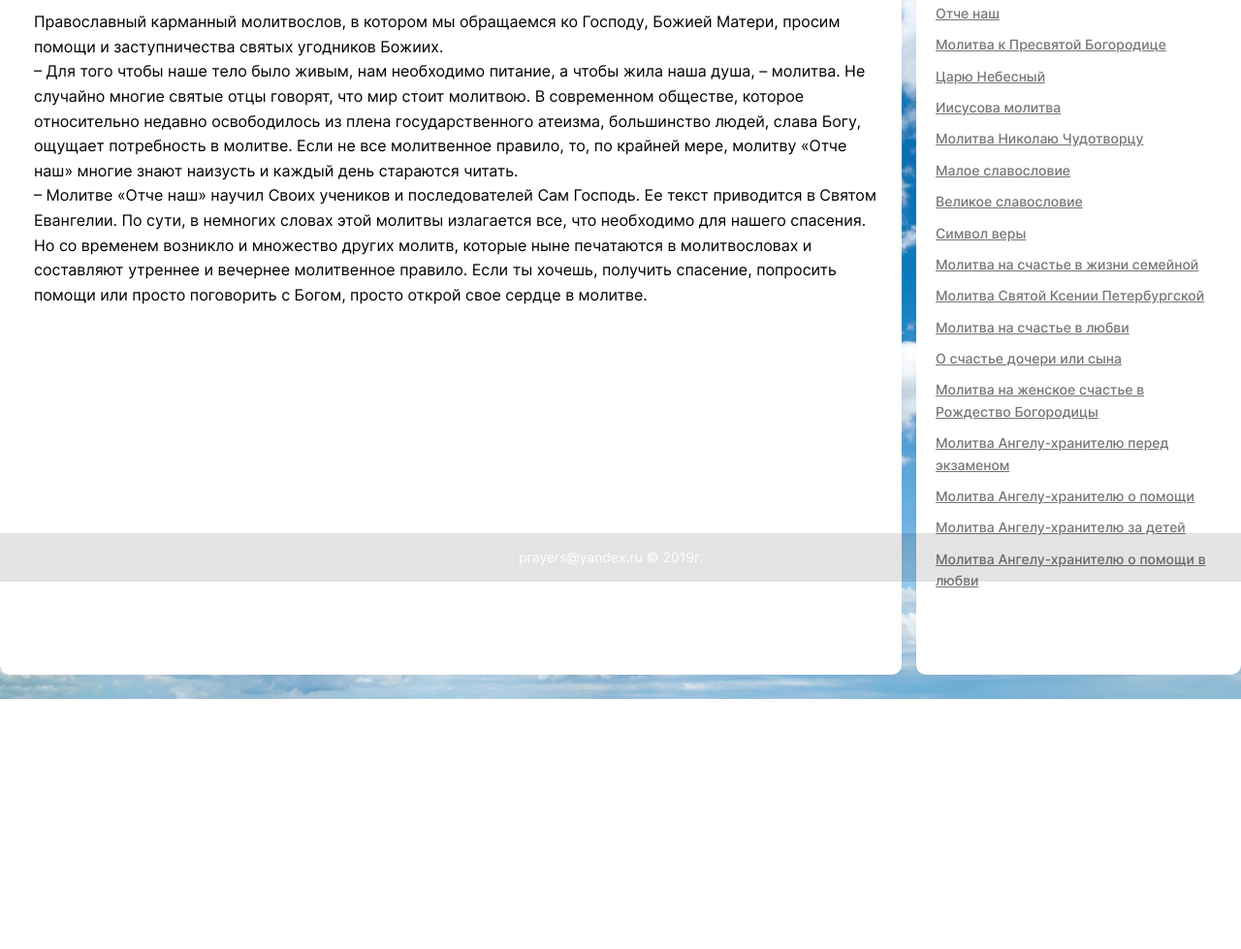
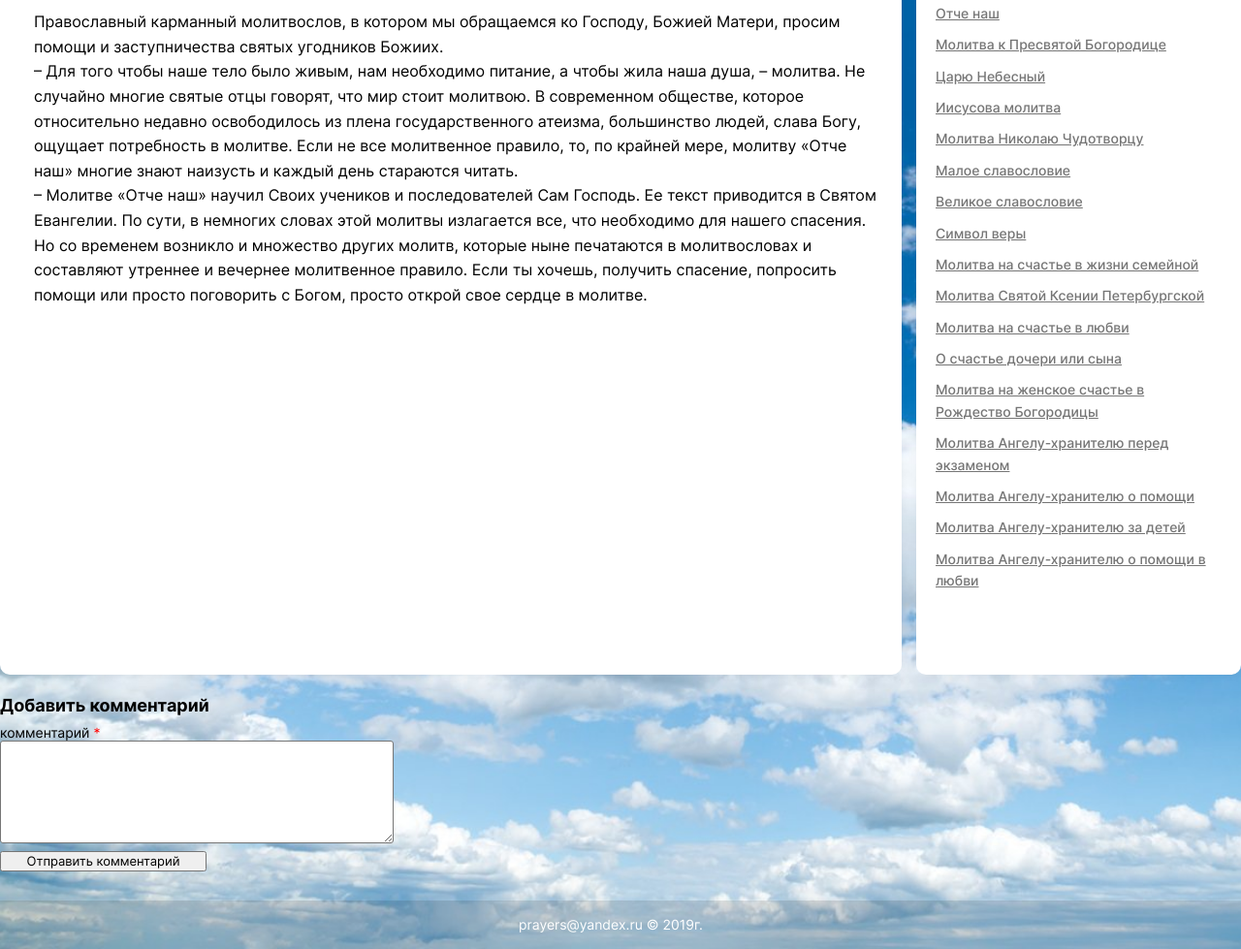
Before and after one commit to Dimahim/prayers, a plain HTML site: page pages-html/index.html in a window 1280 px wide. Shown: the part 200-1179 px from the top of the page at 97% size. Before the commit the page ends 921 px from the top, so only its background shows below. Drawn offline with Linux system fonts and the light colour scheme.

Commit message:
проект

```diff
--- a/blocks/footer/footer.css
+++ b/blocks/footer/footer.css
@@ -6,7 +6,6 @@
   align-items: center;
   height: 50px;
   background-color: rgb(0 0 0 / 11%);
-  position: fixed;
   left: 0;
   bottom: 0;
 }
--- a/blocks/page/page.css
+++ b/blocks/page/page.css
@@ -12,13 +12,19 @@
   text-rendering: optimizeLegibility;
   background-image: url(../../images/cloud.jpg);
   background-repeat: no-repeat;
-  background-size: 100% 100%;
+  background-size: cover;
   padding-top: 15px;
   min-height: 100vh;
 }
 
-@media screen and (max-width: 768px) {
+/* @media screen and (max-width: 768px) {
   .page {
     background-size: auto;
   }
 }
+
+@media screen and (max-width: 420px) {
+  .page {
+    background-size: cover;
+  }
+} */
--- /dev/null
+++ b/blocks/textarea/__comment/textarea__comment.css
@@ -0,0 +1,9 @@
+.textarea__comment {
+  border-radius: 3px;
+  max-width: 400px;
+  height: 100px;
+}
+
+label {
+  font-size: 14px;
+}
--- /dev/null
+++ b/blocks/textarea/__container/textarea__container.css
@@ -0,0 +1,5 @@
+.textarea__container {
+  display: flex;
+  flex-direction: column;
+  justify-content: flex-start;
+}
--- /dev/null
+++ b/blocks/textarea/__span/textarea__span.css
@@ -0,0 +1,3 @@
+.textarea__span {
+  color: red;
+}
--- /dev/null
+++ b/blocks/textarea/__submit/textarea__submit.css
@@ -0,0 +1,5 @@
+.textarea__submit {
+  margin-top: 8px;
+  max-width: 213px;
+  font-size: 13px;
+}
--- /dev/null
+++ b/blocks/textarea/__title/textarea__title.css
@@ -0,0 +1,5 @@
+.textarea__title {
+  margin-top: 10px;
+  margin-bottom: 10px;
+  font-size: 18px;
+}
--- /dev/null
+++ b/blocks/textarea/textarea.css
@@ -0,0 +1,6 @@
+.textarea {
+  max-width: 1124px;
+  margin-bottom: 30px;
+  border-radius: 5px;
+  margin-top: 12px;
+}
--- a/pages-html/index.html
+++ b/pages-html/index.html
@@ -271,6 +271,17 @@
         </div>
       </section>
 
+      <section class="textarea">
+        <div class="textarea__container">
+          <h3 class="textarea__title">Добавить комментарий</h3>
+          <label for="comment">
+            комментарий
+            <span class="textarea__span">*</span>
+          </label>
+          <textarea id="comment" class="textarea__comment" name="comment" maxlength="6000"></textarea>
+          <input name="submit" type="submit" id="submit" class="textarea__submit" value="Отправить комментарий">
+        </div>
+      </section>
 
 
     </main>
--- a/pages/index.css
+++ b/pages/index.css
@@ -32,6 +32,13 @@
 @import url(../blocks/description/description.css);
 @import url(../blocks/description/__mane/description__mane.css);
 
+@import url(../blocks/textarea/textarea.css);
+@import url(../blocks/textarea/__comment/textarea__comment.css);
+@import url(../blocks/textarea/__container/textarea__container.css);
+@import url(../blocks/textarea/__span/textarea__span.css);
+@import url(../blocks/textarea/__submit/textarea__submit.css);
+@import url(../blocks/textarea/__title/textarea__title.css);
+
 @import url(../blocks/footer/footer.css);
 @import url(../blocks/footer/__links/footer__links.css);
 @import url(../blocks/footer/__link/footer__link.css);
```
